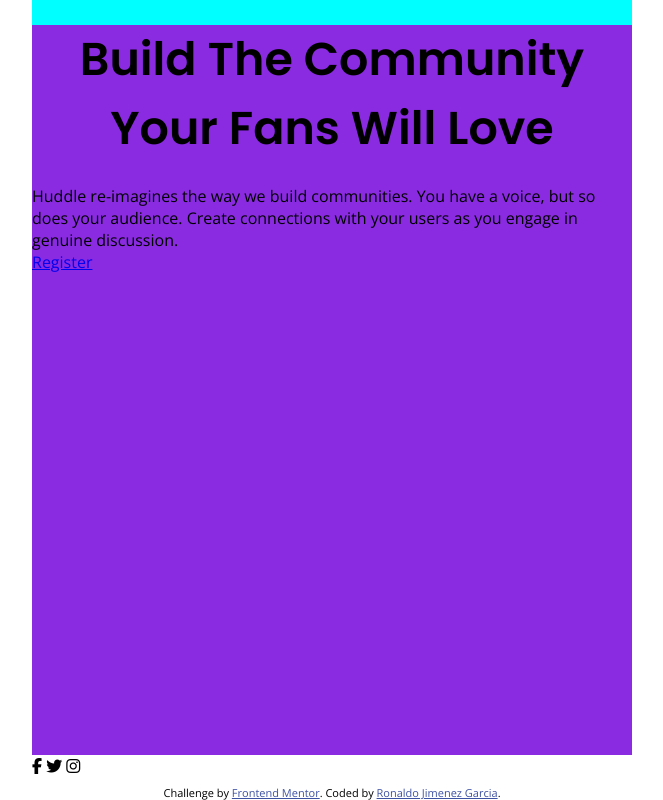
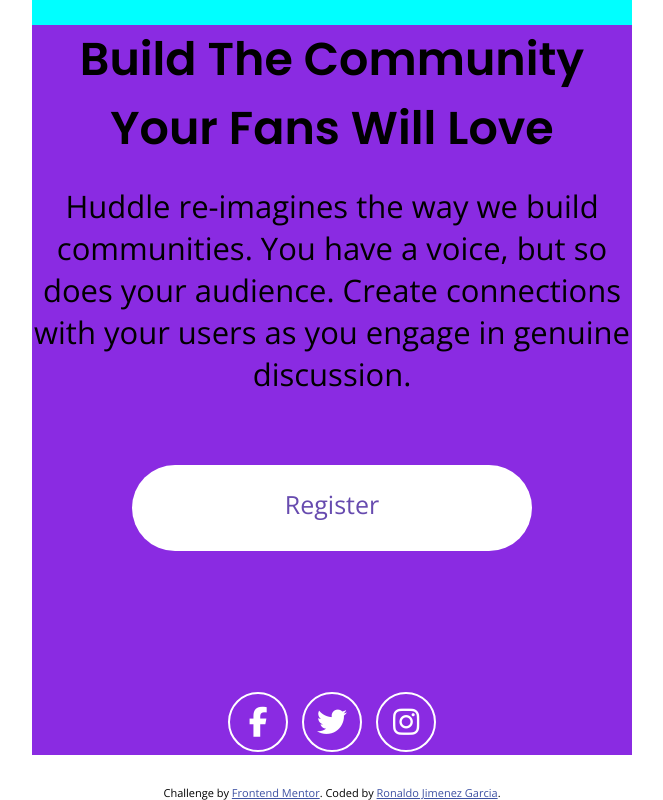
Before and after one commit to RonaldoJimenezGarcia/Pagina-Web-2, a plain HTML site: page index.html in a window 1280 px wide. Shown: the part 780-1580 px from the top of the page, without its empty margins (308-971 px from the left). Drawn offline with nearby package versions, Linux system fonts and the light colour scheme.

Commit message:
Minuto 43:20

```diff
--- a/index.html
+++ b/index.html
@@ -33,13 +33,14 @@
         <div class="btn-register">
           <a href="#">Register</a>
         </div>
-    </section>
-
     <div class="social-container">
-      <a class="fab fa-facebook-f"></a>
-      <a class="fab fa-twitter"></a>
-      <a class="fab fa-instagram"></a>
+      <div class="redes">
+        <a class="fab fa-facebook-f"></a>
+        <a class="fab fa-twitter"></a>
+        <a class="fab fa-instagram"></a>
+      </div>
     </div>
+  </section>
   </main>
 
   <footer>
--- a/styles.css
+++ b/styles.css
@@ -1,5 +1,9 @@
 @import url('https://fonts.googleapis.com/css2?family=Open+Sans&family=Poppins:wght@400;600&display=swap');
 
+:root{
+    --Violet: hsl(257, 40%, 49%);
+    --SoftMagenta: hsl(300, 69%, 71%);
+}
 *{
     margin: 0;
     padding: 0;
@@ -45,3 +49,45 @@ h1{
     text-align: center;
     height: 160px;
 }
+#seccion2 p{
+    font-size: 31px;
+    text-align: center;
+    height: 280px;
+}
+.btn-register{
+    text-align: center;
+    margin-bottom: 141px;
+}
+.btn-register a{
+    width: 400px;
+    height: 86px;
+    border-radius: 50px;
+    font-size: 25px;
+    color: var(--Violet);
+    background-color: #fff;
+    display: inline-block;
+    padding: 22px;
+    text-decoration: none;
+}
+.btn-register a:hover{
+    background-color: var(--SoftMagenta);
+    color: #fff;
+}
+.social-container{
+    text-align: center;
+}
+.redes a{
+    border: 2px solid #fff;
+    text-decoration: none;
+    color: #fff;
+    width: 60px;
+    height: 60px;
+    border-radius: 50px;
+    font-size: 30px;
+    padding-top: 13px;
+}
+.redes{
+    width: 208px;
+    display: inline-flex;
+    justify-content: space-between;
+}
```
Also changed, not shown: 2 other files.
